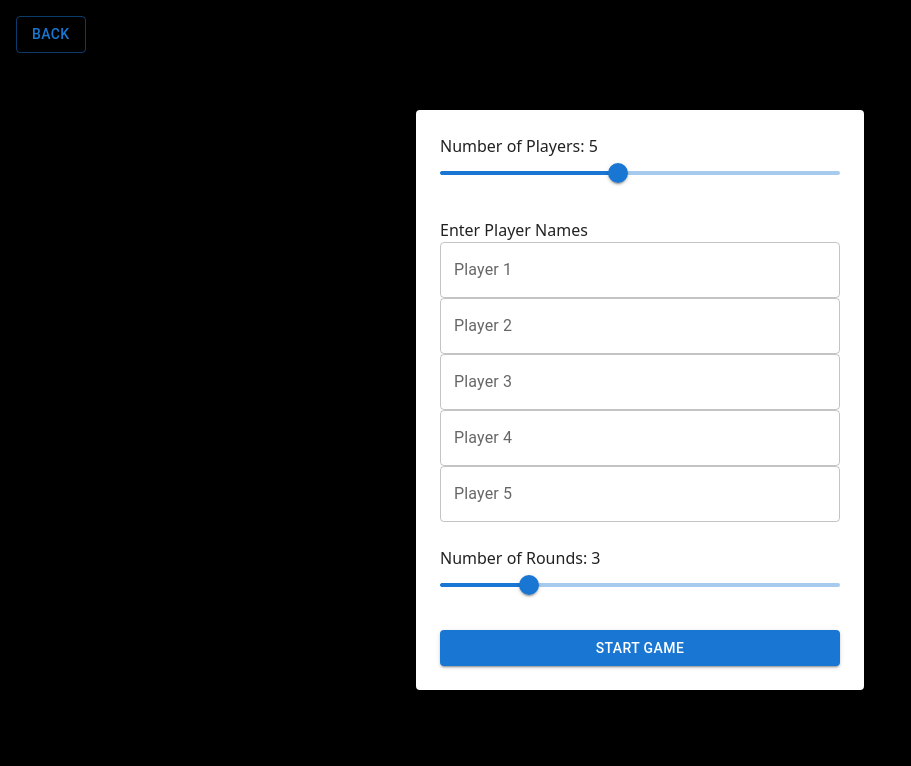
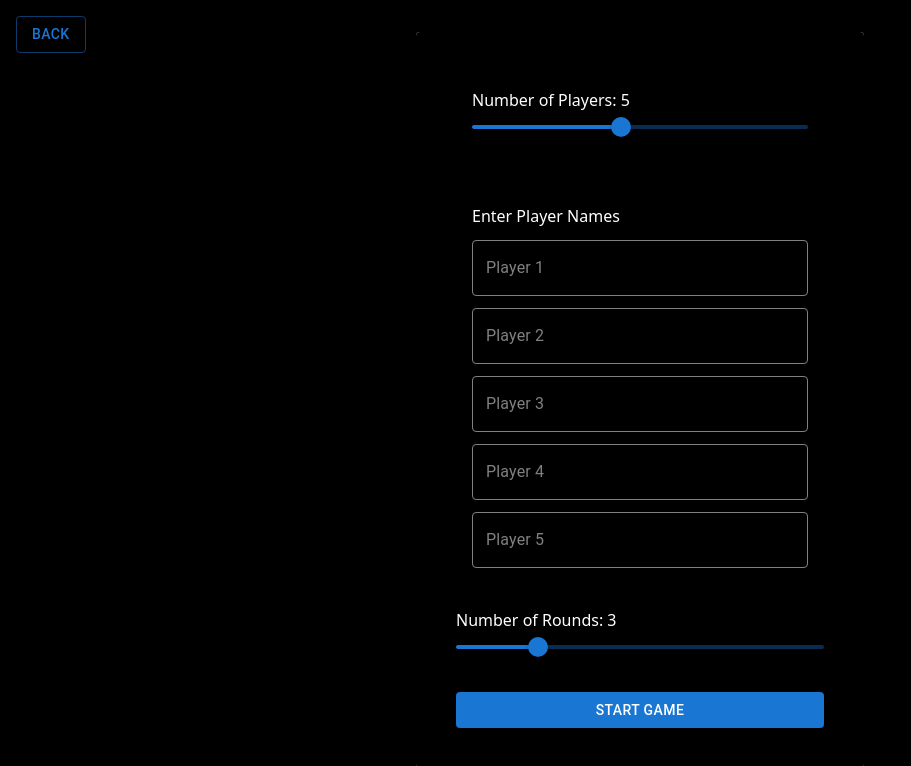
Before and after one commit to dsneed123/Sip-OR-Spin, a Next.js app: page /CreateGame in a window 1280 px wide. Shown: the top 766 px of the page, without its empty margins (0-911 px from the left). Built offline with nearby package versions, Linux system fonts and the light colour scheme.

Commit message:
style create game page

```diff
--- a/src/app/CreateGame/page.tsx
+++ b/src/app/CreateGame/page.tsx
@@ -43,9 +43,9 @@ const CreateGame = () => {
       <Button variant="outlined" color="primary" onClick={() => router.back()} style={{ position: 'absolute', top: '16px', left: '16px' }}>
         Back
       </Button>
-      <Card className="p-6 w-full max-w-md bg-black text-white shadow-lg">
-        <div className="flex flex-col gap-6">
-          <div>
+      <Card className="p-0 w-full max-w-md bg-black text-white " style={{ border: 0 }}>
+        <div className="flex flex-col gap-6 bg-black p-10 text-white">
+          <div className="bg-black p-4 rounded-lg">
             <div>Number of Players: {numPlayers}</div>
             <Slider
               getAriaLabel={() => "Number of Players"}
@@ -58,10 +58,11 @@ const CreateGame = () => {
             />
           </div>
 
-          <div>
+          <div className="bg-black text-white p-4 rounded-lg">
             <div>Enter Player Names</div>
             {Array.from({ length: numPlayers }).map((_, index) => (
-              <TextField
+              <div className="mt-3">
+                <TextField
                 key={index}
                 label={`Player ${index + 1}`}
                 value={playerNames[index]}
@@ -72,10 +73,37 @@ const CreateGame = () => {
                 InputProps={{
                   className: "text-white",
                   style: { borderColor: "#fff" },
+                  classes: {
+                  notchedOutline: "border-gray-600",
+                  },
                 }}
-              />
-            ))}
-          </div>
+                sx={{
+                  "& .MuiOutlinedInput-root": {
+                  "& fieldset": {
+                    borderColor: "gray",
+                  },
+                  "&:hover fieldset": {
+                    borderColor: "white",
+                  },
+                  "&.Mui-focused fieldset": {
+                    borderColor: "white",
+                  },
+                  },
+                  "& .MuiInputBase-input": {
+                  color: "white",
+                  },
+                  "& .MuiFormLabel-root": {
+                  color: "gray",
+                  },
+                  "& .MuiFormLabel-root.Mui-focused": {
+                  color: "white",
+                  },
+                }}
+                />
+                </div>
+              ))}
+
+            </div>
 
           <div>
             <div>Number of Rounds: {rounds}</div>
```
